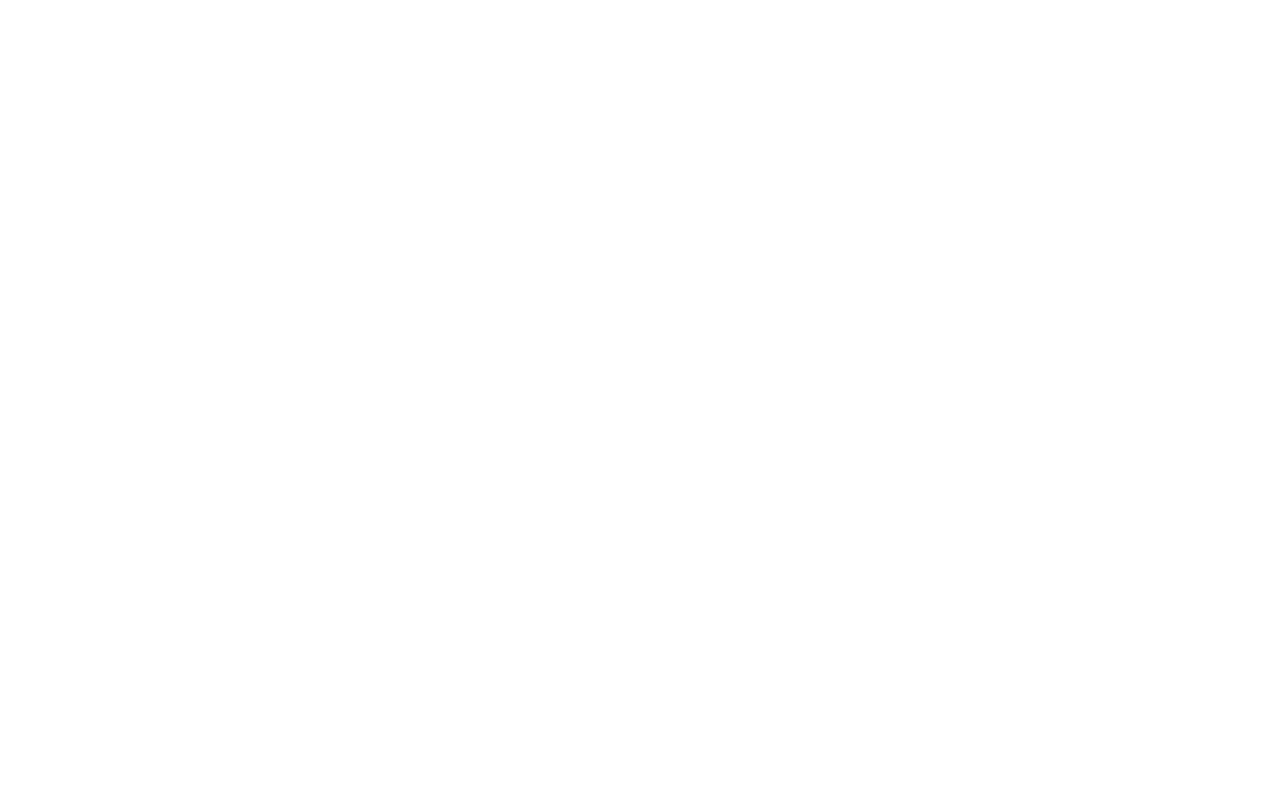
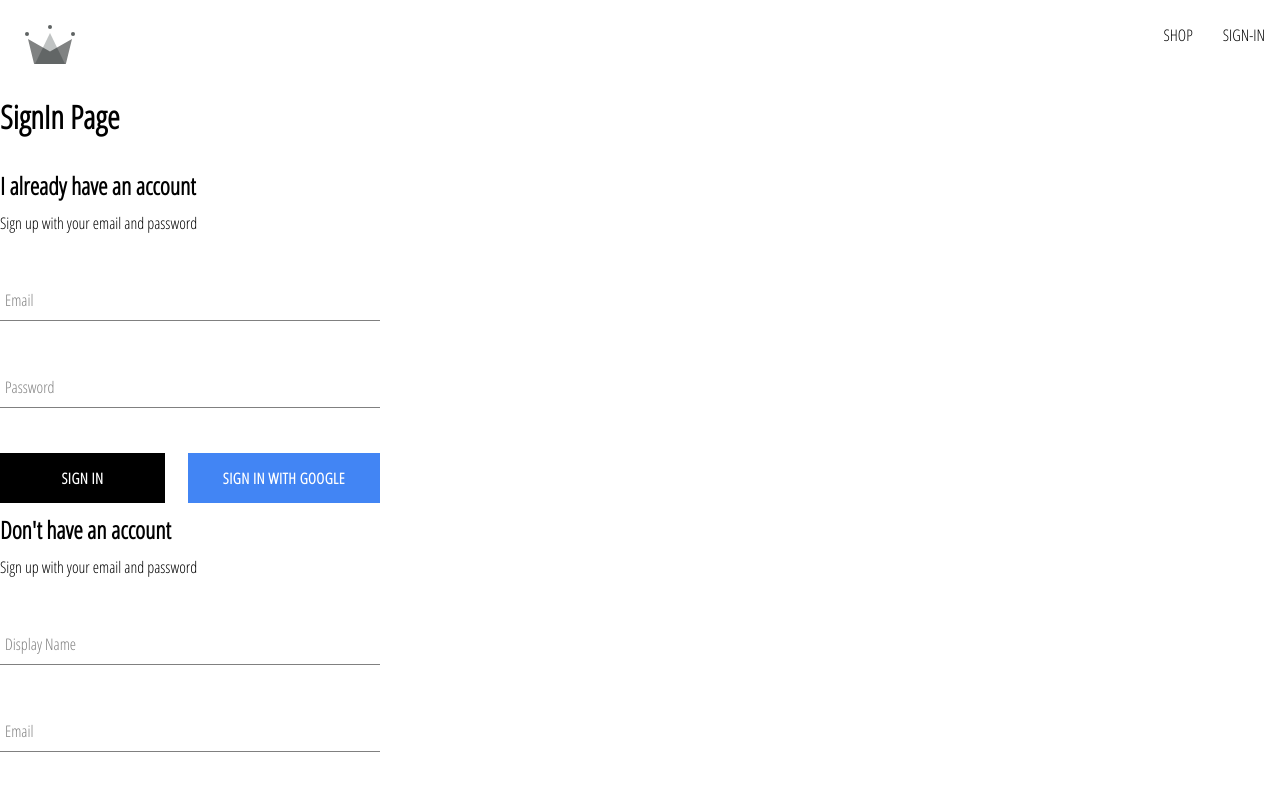
Before and after one commit to BiggerThings/crwn-clothing, a React (Create React App) app: page /auth in a window 1280 px wide. Before the commit this address had no page. Shown: the top 800 px of the page. Built offline with nearby package versions, Linux system fonts and the light colour scheme.

Commit message:
Created custom sign-in-form component and used firebase to create a sign in with email and password method

```diff
--- a/src/App.js
+++ b/src/App.js
@@ -1,7 +1,7 @@
 import Home from "./routes/home/home.component.jsx";
 import { Route, Routes } from "react-router";
 import Navigation from "./routes/navigation/navigation.component.jsx";
-import SignIn from "./routes/sign-in/sign-in.component.jsx";
+import Authentication from "./routes/authentication/authentication.component.jsx";
 
 const Shop = () => {
   return (
@@ -16,7 +16,7 @@ const App = () => {
       <Route path="/" element={<Navigation />}>
         <Route index element={<Home />} />
         <Route path="/shop" element={<Shop />} />
-        <Route path="/sign-in" element={<SignIn />} />
+        <Route path="/auth" element={<Authentication />} />
       </Route>
     </Routes>
   );
--- a/src/components/sign-in-form/sign-in-form.component.js
+++ b/src/components/sign-in-form/sign-in-form.component.js
@@ -0,0 +1,66 @@
+import React, { useState } from "react";
+import FormInput from "../form-input/form-input.component";
+import Button from "../button/button.component";
+import "./sign-in-form.styles.scss";
+import { signInWithGooglePopup, createUserDocumentFromAuth, signInAuthUserWithEmailAndPassword } from "../../utils/firebase/firebase.utils";
+
+const defaultFormFields = {
+    email: '',
+    password: '',
+}
+
+
+
+const SignInForm = () => {
+    const [formFields, setFormFields] = useState(defaultFormFields);
+
+    const { email, password } = formFields;
+
+    console.log(formFields);
+
+    const logGoogleUser = async () => {
+        const { user } = await signInWithGooglePopup();
+        await createUserDocumentFromAuth(user);
+    }
+
+    const handleChange = (event) => {
+        const { name, value } = event.target;
+        setFormFields({ ...formFields, [name]: value });
+    }
+
+    const resetFormFields = () => {
+        setFormFields(defaultFormFields);
+    }
+
+    const handleSubmit = async (event) => {
+            event.preventDefault();
+
+            try {
+                const response = await signInAuthUserWithEmailAndPassword(email, password);
+                console.log(response);
+
+                // await createUserDocumentFromAuth(user, { displayName });
+                resetFormFields();
+            } catch (error) {
+                console.log(error);
+            }
+        }
+
+    return (
+        <div className="sign-in-container">
+            <h2>I already have an account</h2>
+            <span>Sign up with your email and password</span>
+            <form onSubmit={handleSubmit}>
+                <FormInput label="Email" type="email" required onChange={handleChange} name="email" value={email} />
+
+                <FormInput label="Password" type="password" required onChange={handleChange} name="password" value={password} />
+                <div className="buttons-container">
+                    <Button type="submit">SIGN IN</Button>
+                    <Button onClick={logGoogleUser} buttonType="google">SIGN IN  WITH GOOGLE</Button>
+                </div>
+            </form>
+        </div>
+    )
+};
+
+export default SignInForm;
--- a/src/components/sign-in-form/sign-in-form.styles.scss
+++ b/src/components/sign-in-form/sign-in-form.styles.scss
@@ -0,0 +1,14 @@
+.sign-in-container {
+    display: flex;
+    flex-direction: column;
+    width: 380px;
+
+    h2 {
+      margin: 10px 0;
+    }
+
+    .buttons-container {
+        display: flex;
+        justify-content: space-between;
+    }
+  }
--- a/src/components/sign-up-form/sign-up-form.component.jsx
+++ b/src/components/sign-up-form/sign-up-form.component.jsx
@@ -15,7 +15,7 @@ const SignUpForm = () => {
     const [formFields, setFormFields] = useState(defaultFormFields);
     const { displayName, email, password, confirmPassword } = formFields;
 
-    console.log(formFields);
+    //console.log(formFields);
 
     const resetFormFields = () => {
         setFormFields(defaultFormFields);
--- /dev/null
+++ b/src/routes/authentication/authentication.component.jsx
@@ -0,0 +1,14 @@
+import SignUpForm from "../../components/sign-up-form/sign-up-form.component";
+import SignInForm from "../../components/sign-in-form/sign-in-form.component";
+
+const Authentication = () => {
+    return (
+      <div>
+        <h1>SignIn Page</h1>
+        <SignInForm />
+        <SignUpForm />
+      </div>
+    );
+}
+
+export default Authentication;
--- a/src/routes/navigation/navigation.component.jsx
+++ b/src/routes/navigation/navigation.component.jsx
@@ -16,7 +16,7 @@ const Navigation = () => {
               <Link className="nav-link" to="/shop">
                   SHOP
               </Link>
-              <Link className="nav-link" to="/sign-in">
+              <Link className="nav-link" to="/auth">
                   SIGN-IN
               </Link>
             </div>
--- a/src/routes/sign-in/sign-in.component.jsx
+++ /dev/null
@@ -1,21 +0,0 @@
-import { signInWithGooglePopup, createUserDocumentFromAuth } from "../../utils/firebase/firebase.utils";
-import SignUpForm from "../../components/sign-up-form/sign-up-form.component";
-
-const SignIn = () => {
-    const logGoogleUser = async () => {
-        const { user } = await signInWithGooglePopup();
-        const userDocRef = await createUserDocumentFromAuth(user);
-    }
-
-    return (
-      <div>
-        <h1>SignIn Page</h1>
-        <button onClick={logGoogleUser}>
-            Sign In With Google Pop Up
-        </button>
-        <SignUpForm />
-      </div>
-    );
-}
-
-export default SignIn;
--- a/src/utils/firebase/firebase.utils.js
+++ b/src/utils/firebase/firebase.utils.js
@@ -2,6 +2,7 @@ import { initializeApp } from "firebase/app";
 import {
     getAuth,
     createUserWithEmailAndPassword,
+    signInWithEmailAndPassword,
     signInWithPopup,
     GoogleAuthProvider,
 } from "firebase/auth";
@@ -82,3 +83,12 @@ export const createAuthUserWithEmailAndPassword = async (email, password) => {
         }
     }
 }
+
+export const signInAuthUserWithEmailAndPassword = async (email, password) => {
+    if(!email || !password) {
+        return;
+    }
+
+    return await signInWithEmailAndPassword(auth, email, password);
+
+}
```
